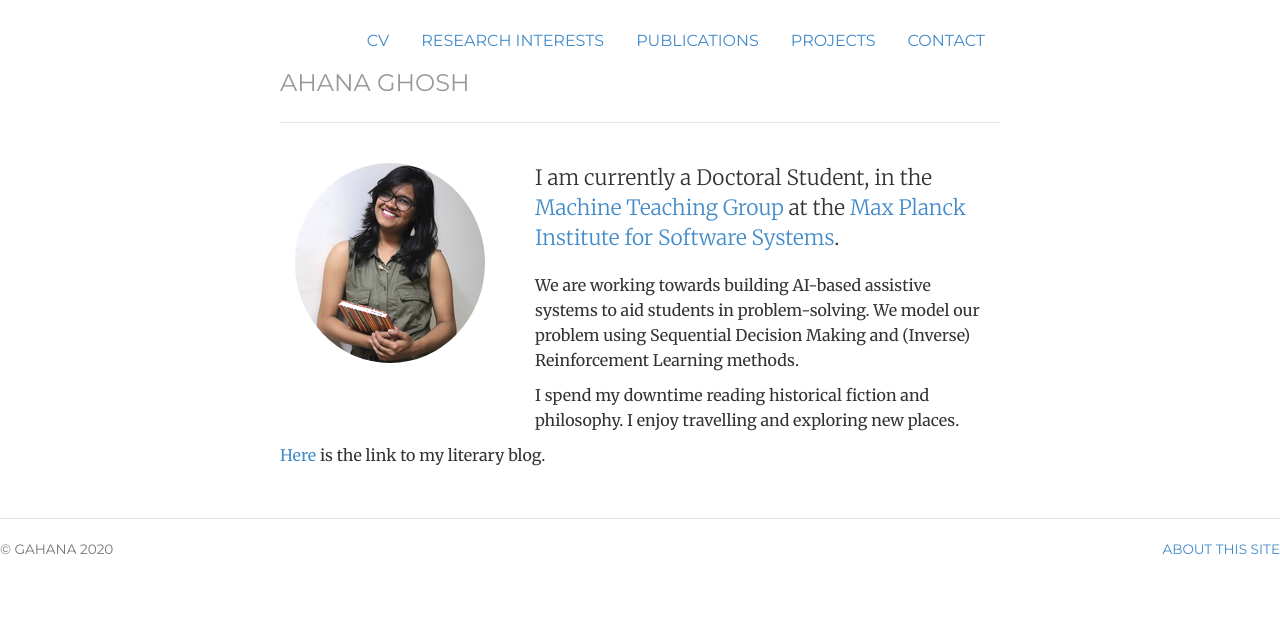
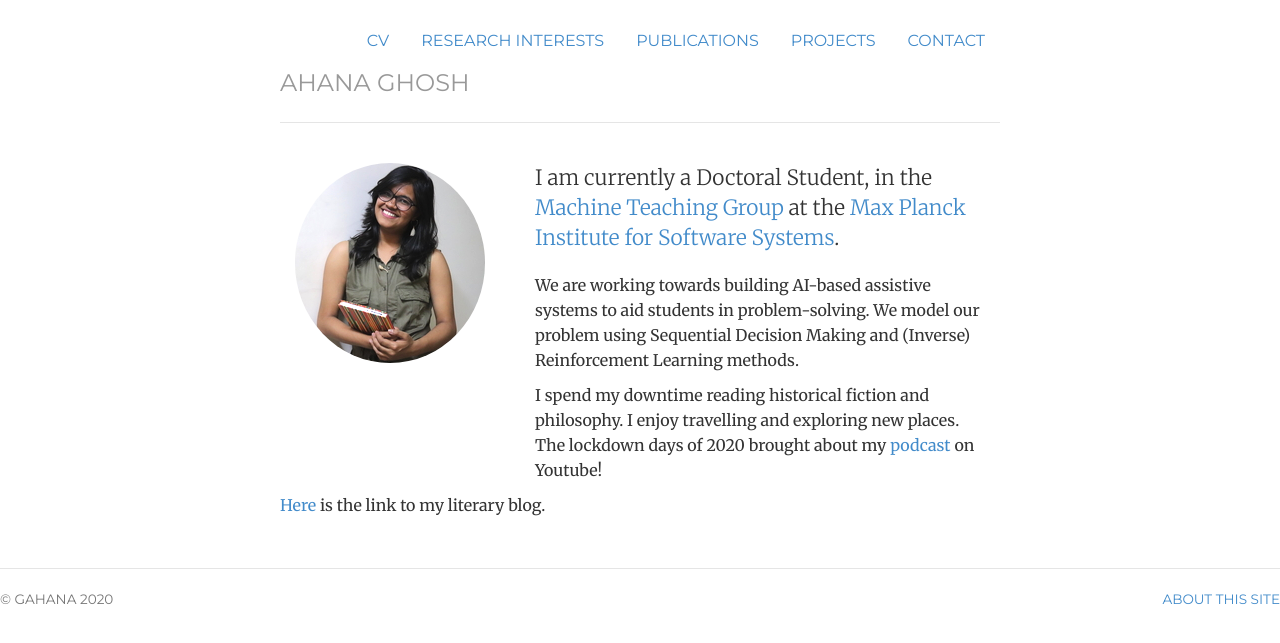
Before and after one commit to ahana204/ahana204.github.io, a Jekyll site: the page built from index.html, in a window 1280 px wide. Shown: the top 643 px of the page. Built offline with Jekyll 4.4.1, drawn with Linux system fonts in a browser that asks for light colours.

Commit message:
Update index.html

```diff
--- a/index.html
+++ b/index.html
@@ -17,7 +17,7 @@ description: Ahana Ghosh | Doctoral Student | Passionately Curious Philosophile.
 	<p class="lead">I am currently a Doctoral Student, in the <a href="https://machineteaching.mpi-sws.org/index.html">Machine Teaching Group</a> at the <a href="https://www.mpi-sws.org/">Max Planck Institute for Software Systems</a>.</p>
 	<p>We are working towards building AI-based assistive systems to aid students in problem-solving. We model our problem using Sequential Decision Making and (Inverse) Reinforcement Learning methods.
 </p>
-		<p>I spend my downtime reading historical fiction and philosophy. I enjoy travelling and exploring new places.</p>
+		<p>I spend my downtime reading historical fiction and philosophy. I enjoy travelling and exploring new places. The lockdown days of 2020 brought about my <a href="https://www.youtube.com/c/BITSnBYTESshow">podcast</a> on Youtube!</p>
 </div>
 	<p><a href="https://prussianblu.wordpress.com/author/prussianblu/">Here </a>is the link to my literary blog.</p>
 	</div>
```
